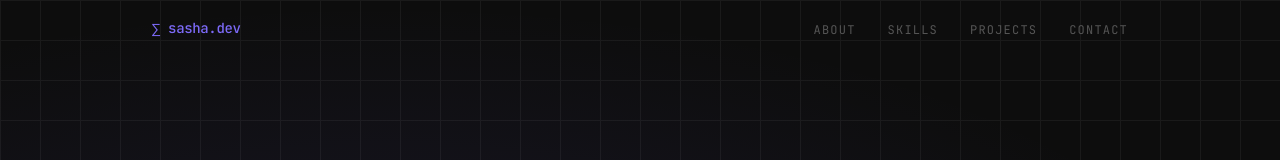
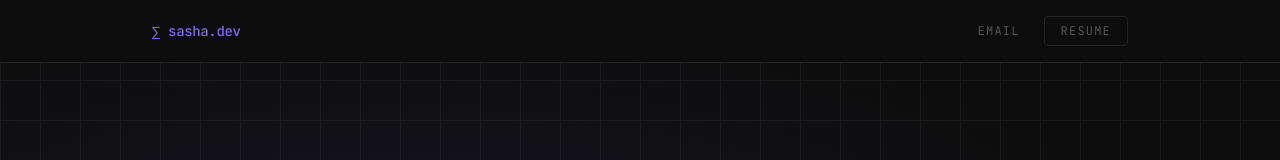
Before and after one commit to SMOO1/sasha-portfolio-website, a React (Create React App) app: page / in a window 1280 px wide. Shown: the top 160 px of the page. Built offline with nearby package versions, Linux system fonts and the light colour scheme.

Commit message:
add resume tab

```diff
--- a/src/components/Navbar.jsx
+++ b/src/components/Navbar.jsx
@@ -1,40 +1,59 @@
-
-import React, { useState, useEffect } from "react";
-
-const links = ["About", "Skills", "Projects", "Contact"];
+import React, { useState } from "react";
 
 export default function Navbar() {
-  const [scrolled, setScrolled] = useState(false);
-
-  useEffect(() => {
-    const onScroll = () => setScrolled(window.scrollY > 20);
-    window.addEventListener("scroll", onScroll);
-    return () => window.removeEventListener("scroll", onScroll);
-  }, []);
+  const [showResume, setShowResume] = useState(false);
 
   return (
-    <nav
-      className={`fixed top-0 left-0 right-0 z-50 transition-all duration-300 ${
-        scrolled ? "bg-bg/90 backdrop-blur border-b border-border" : ""
-      }`}
-    >
+    <>
+      <nav className="fixed top-0 left-0 right-0 z-50 bg-bg/90 backdrop-blur border-b border-border">
         <div className="max-w-5xl mx-auto px-6 py-4 flex items-center justify-between">
           <span className="font-mono text-accent font-medium tracking-tight text-sm">
             ∑ sasha.dev
           </span>
-        <ul className="flex gap-8">
-          {links.map((link) => (
-            <li key={link}>
+          <div className="flex items-center gap-6">
             <a
-                href={`#${link.toLowerCase()}`}
-                className="font-mono text-xs text-muted hover:text-light transition-colors duration-200 tracking-widest uppercase"
+              href="mailto:sasha@example.com"
+              className="font-mono text-xs text-muted hover:text-light transition-colors tracking-widest uppercase"
             >
-                {link}
+              email
             </a>
-            </li>
-          ))}
-        </ul>
+            <button
+              onClick={() => setShowResume(true)}
+              className="font-mono text-xs text-muted border border-border rounded px-4 py-1.5 hover:text-light hover:border-muted transition-colors tracking-widest uppercase"
+            >
+              resume
+            </button>
+          </div>
         </div>
       </nav>
+
+      {/* Resume modal */}
+      {showResume && (
+        <div
+          className="fixed inset-0 z-[100] bg-black/80 backdrop-blur-sm flex items-center justify-center p-6"
+          onClick={() => setShowResume(false)}
+        >
+          <div
+            className="bg-surface border border-border rounded-lg w-full max-w-4xl h-[90vh] flex flex-col overflow-hidden"
+            onClick={(e) => e.stopPropagation()}
+          >
+            <div className="flex items-center justify-between px-5 py-3 border-b border-border shrink-0">
+              <span className="font-mono text-xs text-muted">// resume</span>
+              <button
+                onClick={() => setShowResume(false)}
+                className="font-mono text-xs text-muted hover:text-light transition-colors"
+              >
+                ✕ close
+              </button>
+            </div>
+            <iframe
+              src="/resume.pdf"
+              className="w-full flex-1"
+              title="Resume"
+            />
+          </div>
+        </div>
+      )}
+    </>
   );
 }
```
Lines whose indentation alone changed are shown as unchanged.
